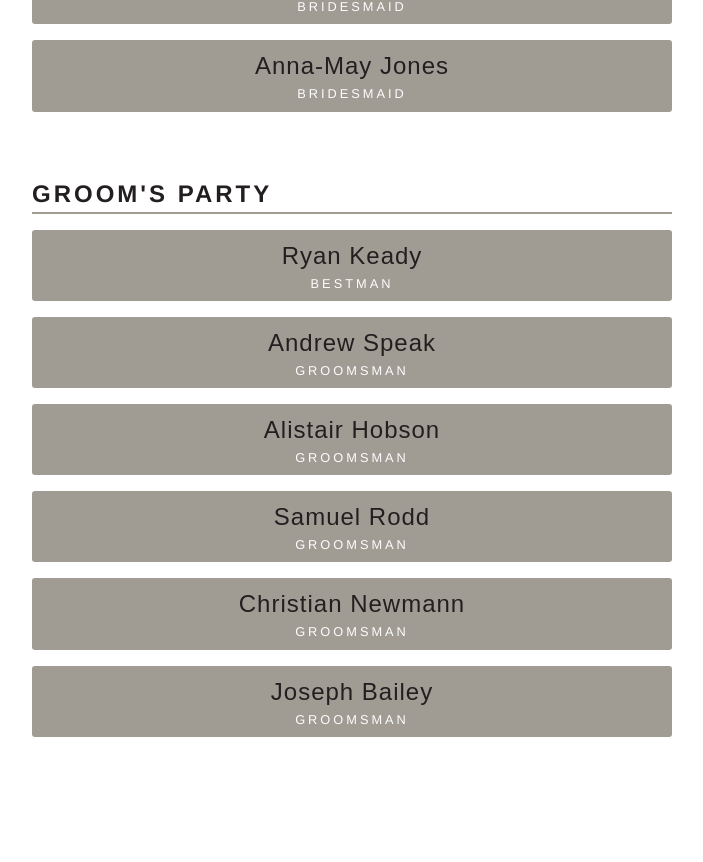
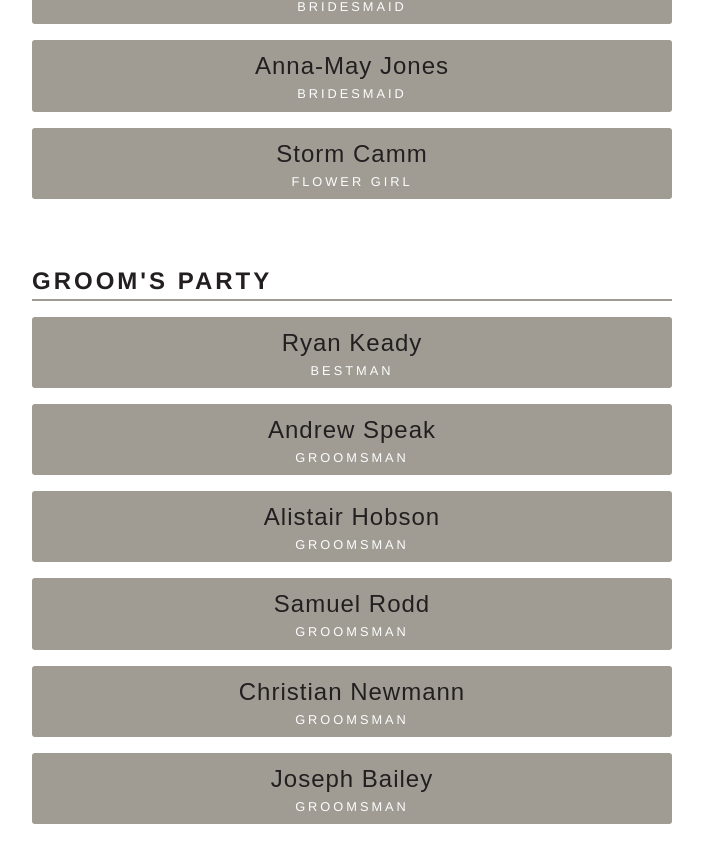
Before and after one commit to 11ac11/wedding-app, a Next.js app: page /itinerary in a window 1280 px wide. Shown: the part 1534-2396 px from the top of the page, without its empty margins (288-991 px from the left). Built offline with nearby package versions, Linux system fonts and the light colour scheme; a web font is replaced by a local one.

Commit message:
added flower girl

```diff
--- a/app/itinerary/vips.jsx
+++ b/app/itinerary/vips.jsx
@@ -76,8 +76,8 @@ export const Vips = () => {
     <>
       <div className="info-section">
         <h2 className="uppercase">Bridal party</h2>
-        {/* <PersonChip name={'Ameera Najwa'} duty={'Maid of Honour'} /> */}
         {renderBridesmaids()}
+        <PersonChip name={'Storm Camm'} duty={'Flower Girl'} />
       </div>
       <div className="info-section">
         <h2 className="uppercase">{`Groom's party`}</h2>
```
